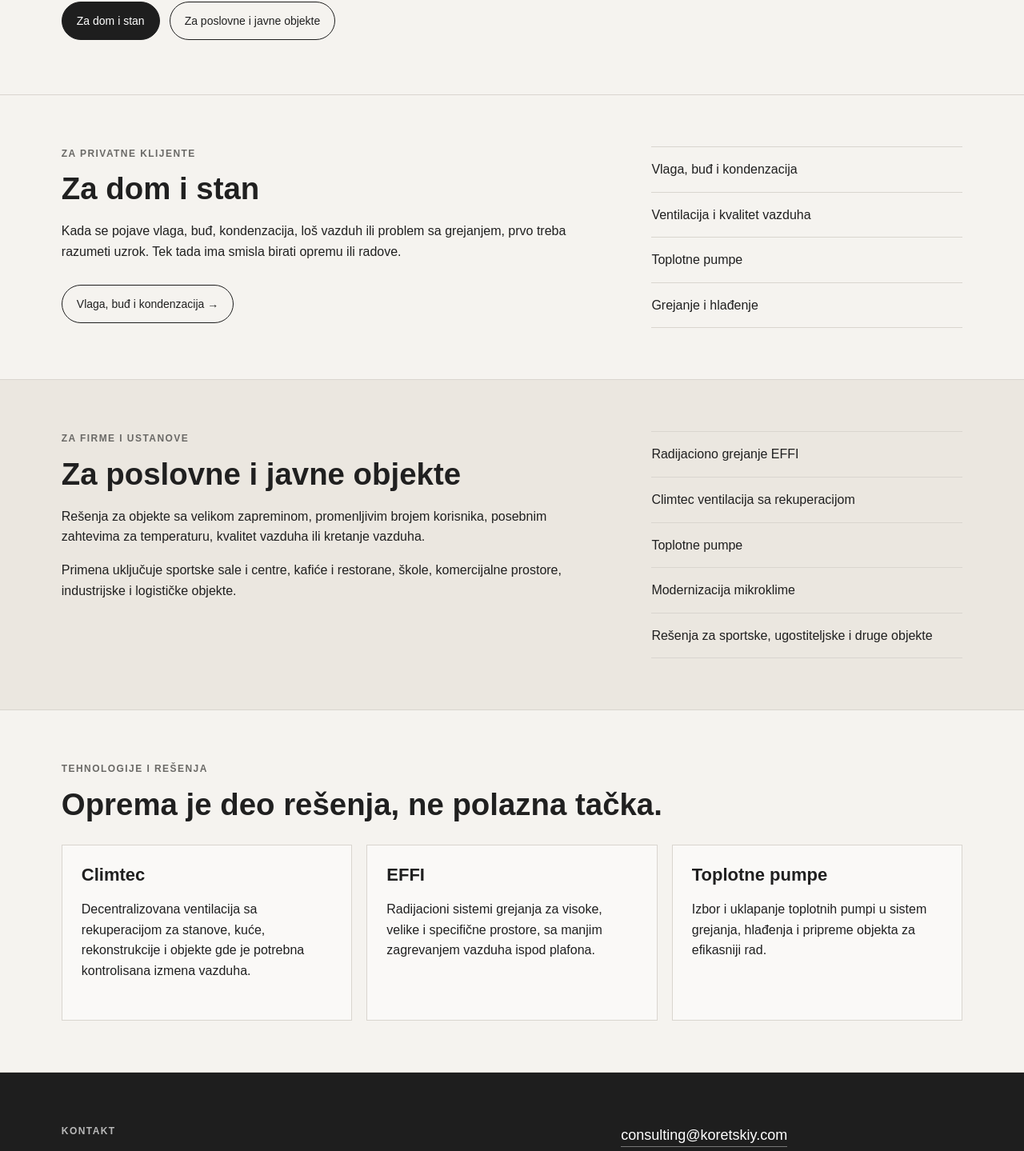
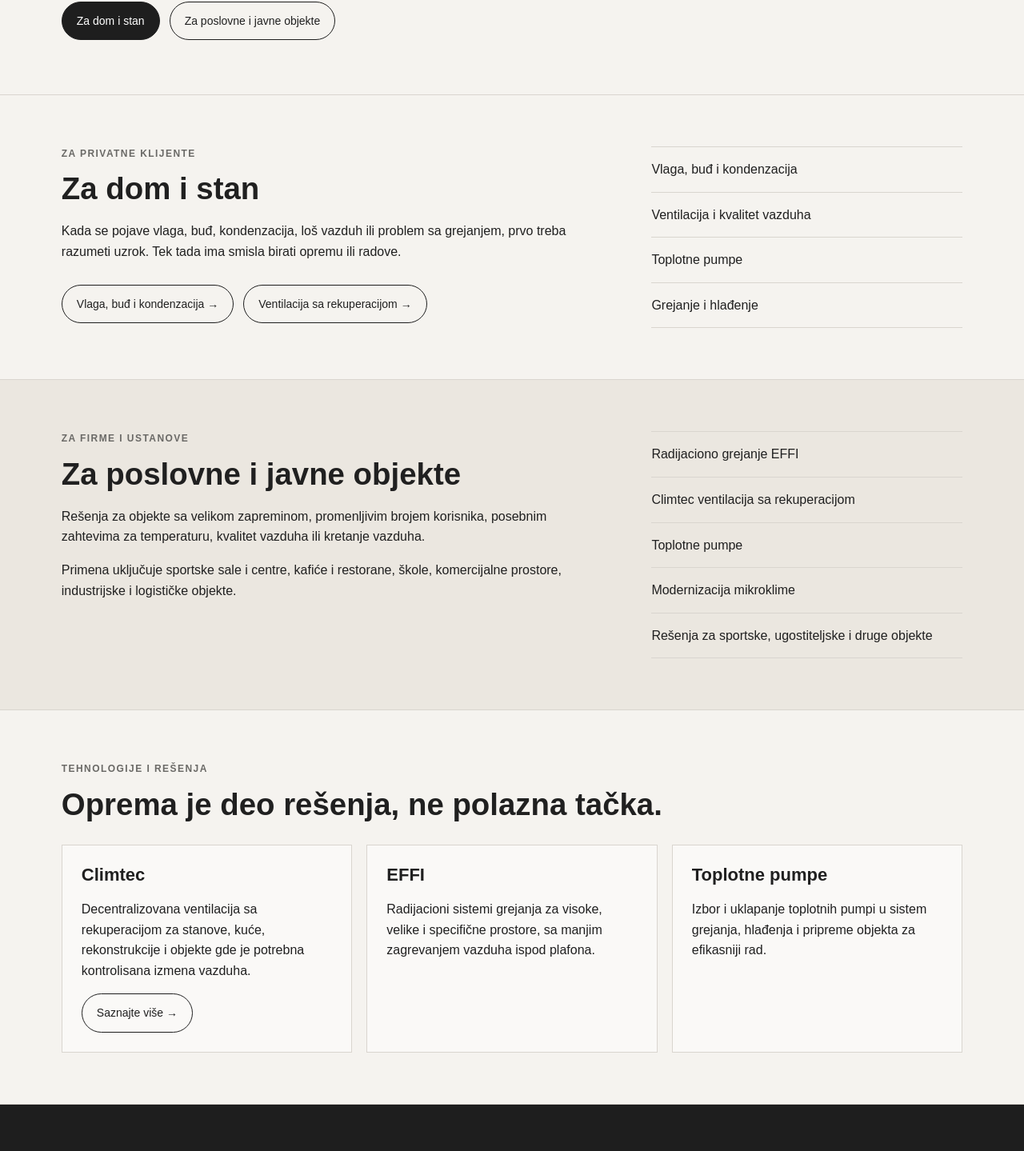
Before and after one commit to oikua66/koretskiy-rs, a Next.js app: page / in a window 1280 px wide. Shown: the part 536-1975 px from the top of the page at 80% size. Built offline with nearby package versions, Linux system fonts and the light colour scheme.

Commit message:
Link Climtec page from homepage

```diff
--- a/app/page.tsx
+++ b/app/page.tsx
@@ -17,6 +17,7 @@ const technologyItems = [
   {
     title: 'Climtec',
     text: 'Decentralizovana ventilacija sa rekuperacijom za stanove, kuće, rekonstrukcije i objekte gde je potrebna kontrolisana izmena vazduha.',
+    href: '/climtec',
   },
   {
     title: 'EFFI',
@@ -67,6 +68,7 @@ export default function HomePage() {
           </p>
           <div className="hero-actions">
             <a className="button button-secondary" href="/vlaga">Vlaga, buđ i kondenzacija →</a>
+            <a className="button button-secondary" href="/climtec">Ventilacija sa rekuperacijom →</a>
           </div>
         </div>
         <ul className="service-list">
@@ -98,6 +100,7 @@ export default function HomePage() {
             <article className="card" key={item.title}>
               <h3>{item.title}</h3>
               <p>{item.text}</p>
+              {item.href ? <a className="button button-secondary" href={item.href}>Saznajte više →</a> : null}
             </article>
           ))}
         </div>
```
